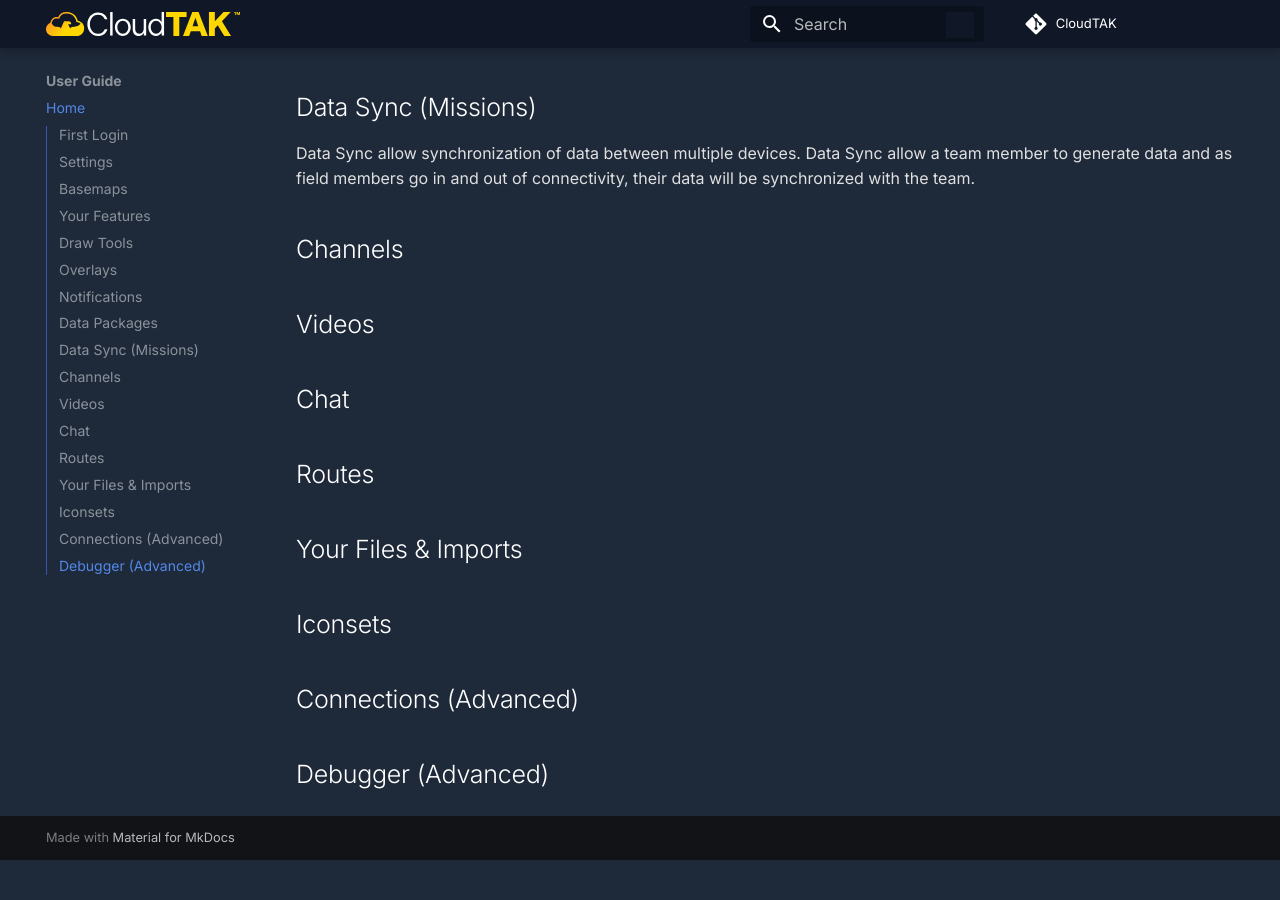
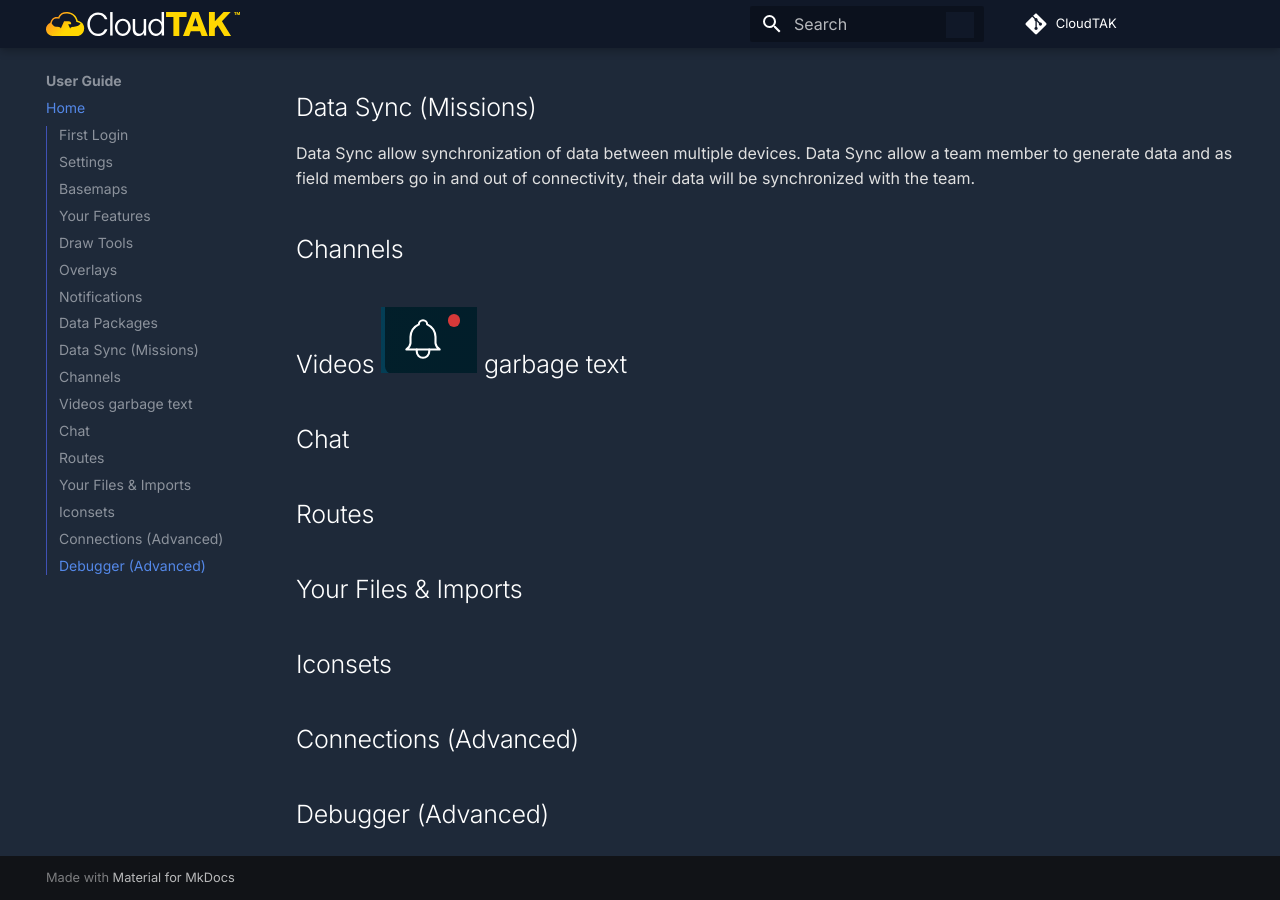
Before and after one commit to dfpc-coe/CloudTAK-Website, an MkDocs documentation site: the page built from docs/docs/user.md, in a window 1280 px wide and 900 px high, scrolled down 738 px. Built offline with MkDocs 1.6.1 and Material for MkDocs 9.7.7, drawn with Linux system fonts in a browser that asks for light colours; comment, search, counter and statistics services are not loaded; before the commit the page ends 1598 px from its top, so only the background shows below that.

Commit message:
Update user.md
text

```diff
--- a/docs/docs/user.md
+++ b/docs/docs/user.md
@@ -20,10 +20,9 @@
 
 Data Sync allow synchronization of data between multiple devices. Data Sync allow a team member to generate data and as field members go in and out of connectivity, their data will be synchronized with the team.
 
-
 ## Channels
 
-## Videos
+## Videos ![](assets/2025-12-31-10-54-43-image.png) garbage text
 
 ## Chat
 
```
